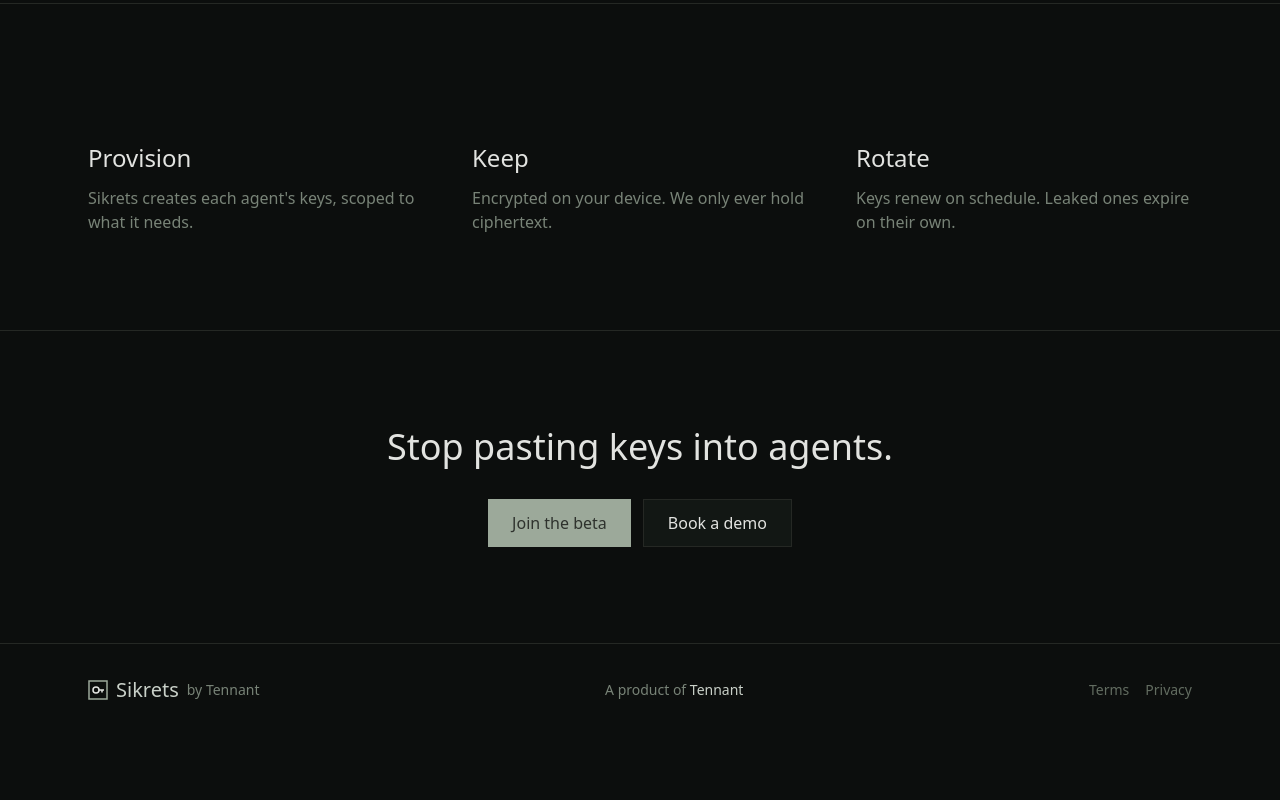
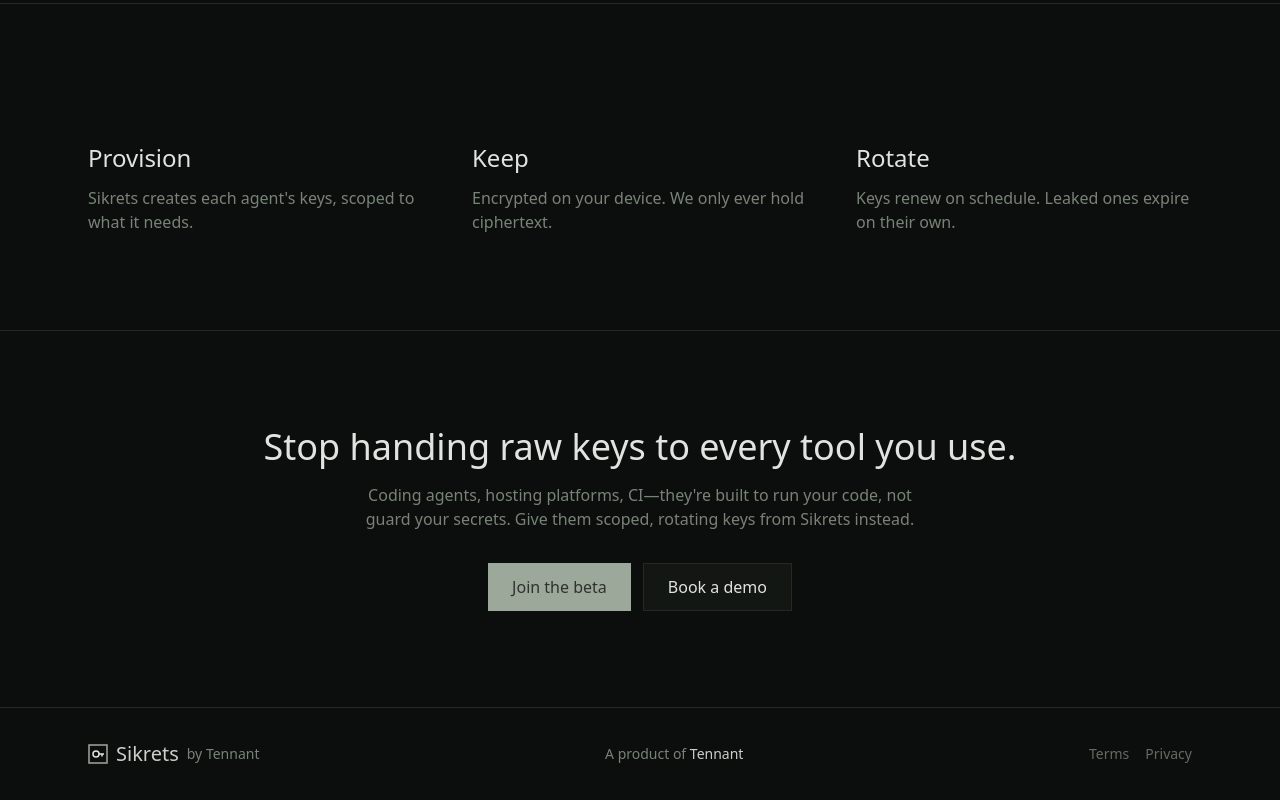
Before and after one commit to Munasco/sikrets, a Next.js app: page / in a window 1280 px wide. Shown: the part 1085-1885 px from the top of the page. Before the commit the page ends 1821 px from the top, so only its background shows below. Built offline with nearby package versions, Linux system fonts and the light colour scheme; some icons are missing; a web font is replaced by a local one.

Commit message:
Broaden closing pitch to raw keys handed to third-party tools

```diff
--- a/app/page.tsx
+++ b/app/page.tsx
@@ -65,7 +65,13 @@
 
         <section className="border-t border-line">
           <div className="max-w-6xl mx-auto px-6 py-24 text-center space-y-8">
-            <h2 className="text-3xl md:text-4xl text-text">Stop pasting keys into agents.</h2>
+            <div className="space-y-4">
+              <h2 className="text-3xl md:text-4xl text-text">Stop handing raw keys to every tool you use.</h2>
+              <p className="mx-auto max-w-xl text-muted">
+                Coding agents, hosting platforms, CI—they&apos;re built to run your code, not guard your secrets. Give them
+                scoped, rotating keys from Sikrets instead.
+              </p>
+            </div>
             <div className="flex flex-wrap justify-center gap-3">
               <Button size="lg" asChild>
                 <a href={waitlistUrl}>Join the beta</a>
```
